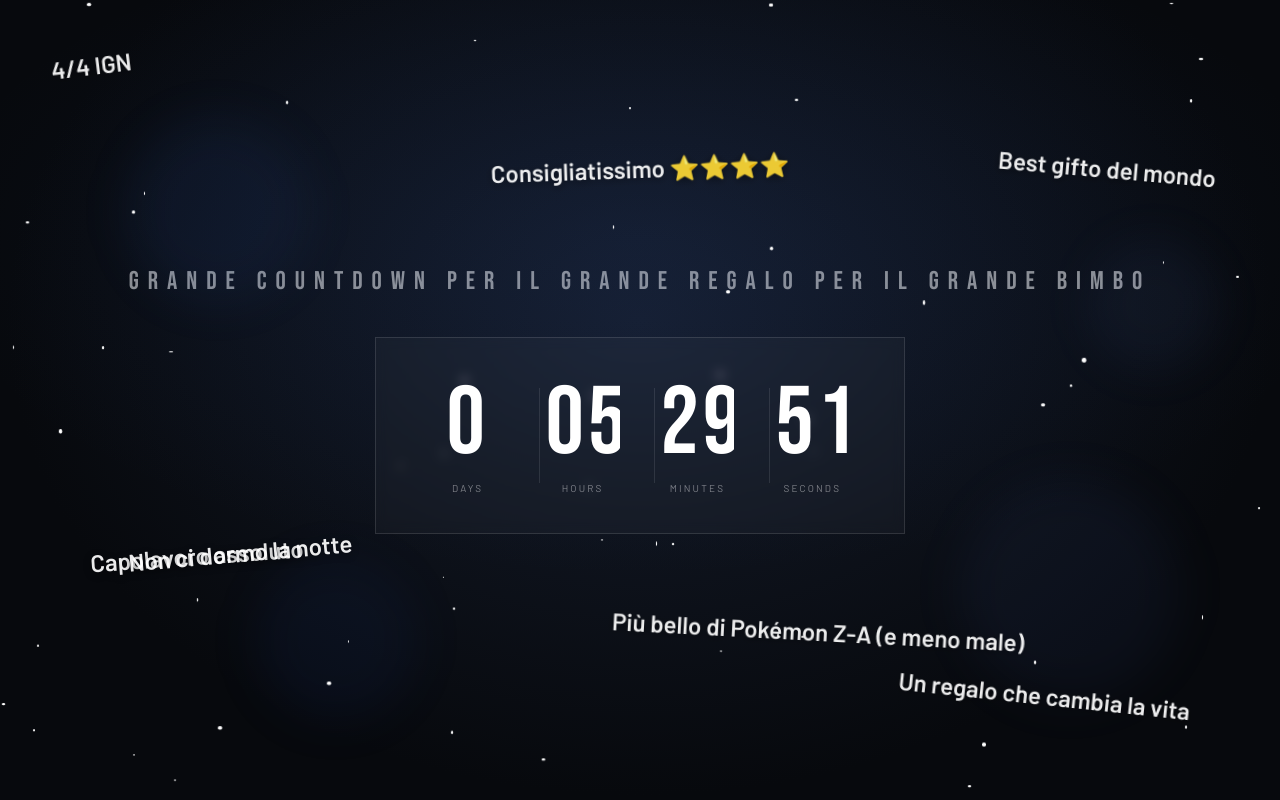
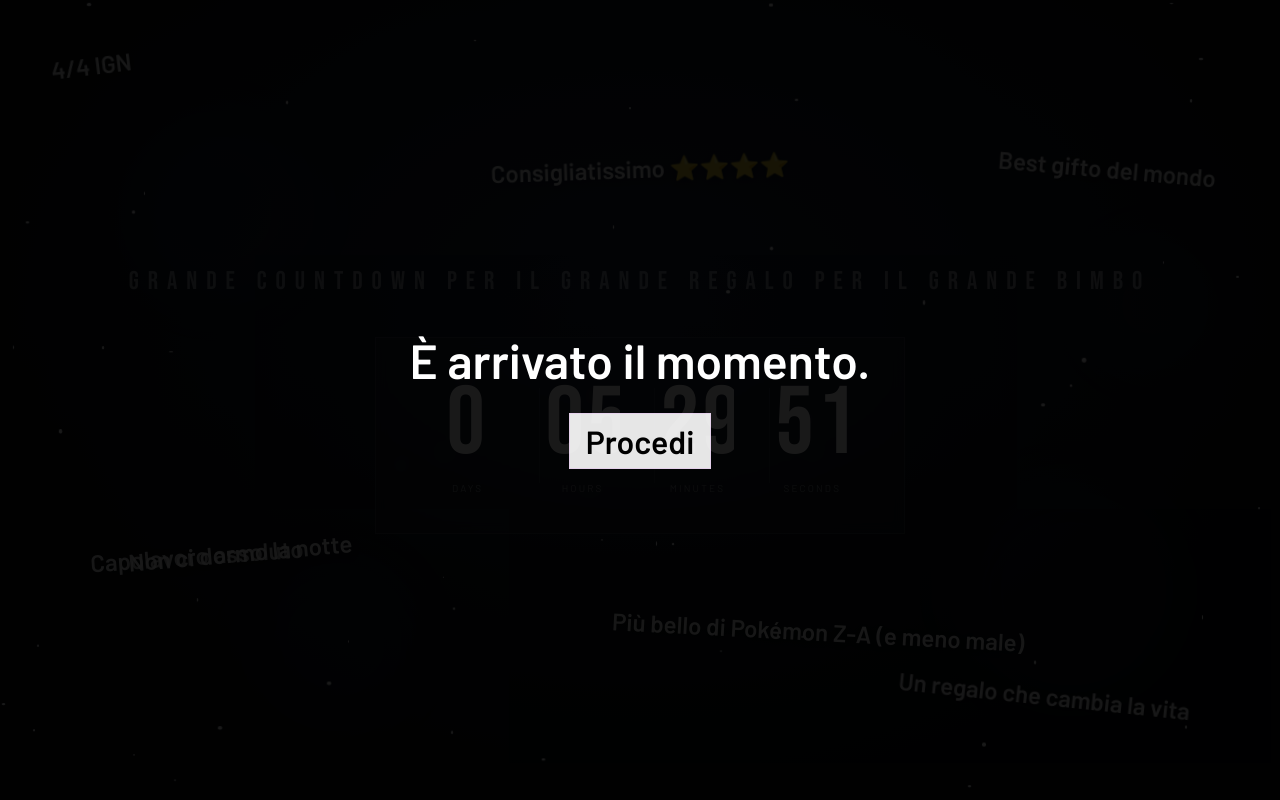
Before and after one commit to Felpat0/marco-sito, a Next.js app: page / in a window 1280 px wide. Built offline with nearby package versions, Linux system fonts and the light colour scheme; a web font is replaced by a local one.

Commit message:
ONLY DEV: REMOVED COUNTDOWN

```diff
--- a/app/page.tsx
+++ b/app/page.tsx
@@ -385,7 +385,8 @@ export default function Home() {
           <CountUnit value={pad(time.seconds)} label="Seconds" />
         </div>
 
-        {isCountdownOver && (
+        {isCountdownOver ||
+          (true && (
             <div className="countdown-over">
               <h1 style={{ fontSize: "3rem" }}>È arrivato il momento.</h1>
               <div
@@ -395,7 +396,7 @@ export default function Home() {
                 Procedi
               </div>
             </div>
-        )}
+          ))}
 
         {/* Review-like texts in absolute positions */}
         <>
```
Lines whose indentation alone changed are shown as unchanged.
